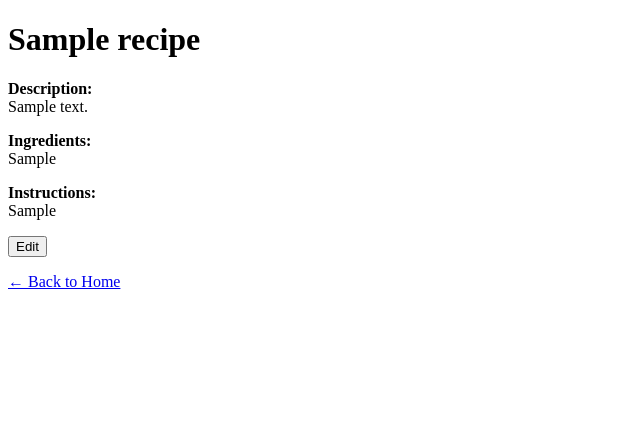
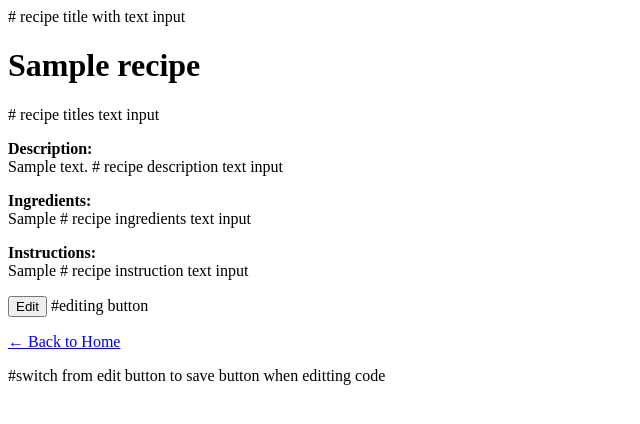
Before and after one commit to RyanTang0203/Recipe_Web_App, a Flask app: page /recipe/1 in a window 1280 px wide. Shown: the top 424 px of the page, without its empty margins (0-640 px from the left). Run offline with Flask 3, Linux system fonts and the light colour scheme; tables that the repository leaves empty hold one stand-in row (values such as "Sample post").

Commit message:
Recipe_Detail comments

```diff
--- a/app/templates/recipe_detail.html
+++ b/app/templates/recipe_detail.html
@@ -1,7 +1,7 @@
 <!DOCTYPE html>
 <html>
 <head>
-    <title>{{ recipe.title }}</title>
+    <title>{{ recipe.title }}</title> # recipe title with text input
     <style>
       textarea, input[type="text"] {
           width: 100%;
@@ -11,25 +11,25 @@
 </head>
 <body>
     <form action="{{ url_for('edit_recipe', recipe_id=recipe.id) }}" method="POST">
-        <h1 id="title-display">{{ recipe.title }}</h1>
+        <h1 id="title-display">{{ recipe.title }}</h1> # recipe titles text input
         <input type="text" name="title" id="title-input" value="{{ recipe.title }}" style="display:none;">
 
         <p><strong>Description:</strong><br>
-            <span id="description-display">{{ recipe.description }}</span>
+            <span id="description-display">{{ recipe.description }}</span> # recipe description text input
             <textarea name="description" id="description-input" style="display:none;">{{ recipe.description }}</textarea>
         </p>
 
         <p><strong>Ingredients:</strong><br>
-            <span id="ingredients-display">{{ recipe.ingredients }}</span>
+            <span id="ingredients-display">{{ recipe.ingredients }}</span> # recipe ingredients text input
             <textarea name="ingredients" id="ingredients-input" style="display:none;">{{ recipe.ingredients }}</textarea>
         </p>
 
         <p><strong>Instructions:</strong><br>
-            <span id="instructions-display">{{ recipe.instructions }}</span>
+            <span id="instructions-display">{{ recipe.instructions }}</span> # recipe instruction text input
             <textarea name="instructions" id="instructions-input" style="display:none;">{{ recipe.instructions }}</textarea>
         </p>
 
-        <button type="button" onclick="enableEdit()" id="edit-btn">Edit</button>
+        <button type="button" onclick="enableEdit()" id="edit-btn">Edit</button> #editing button
         <button type="submit" id="save-btn" style="display:none;">Save</button>
     </form>
 
@@ -39,6 +39,7 @@
       </a>
     </p>
 
+    #switch from edit button to save button when editting code
     <script>
       function enableEdit() {
           document.getElementById('edit-btn').style.display = 'none';
```
